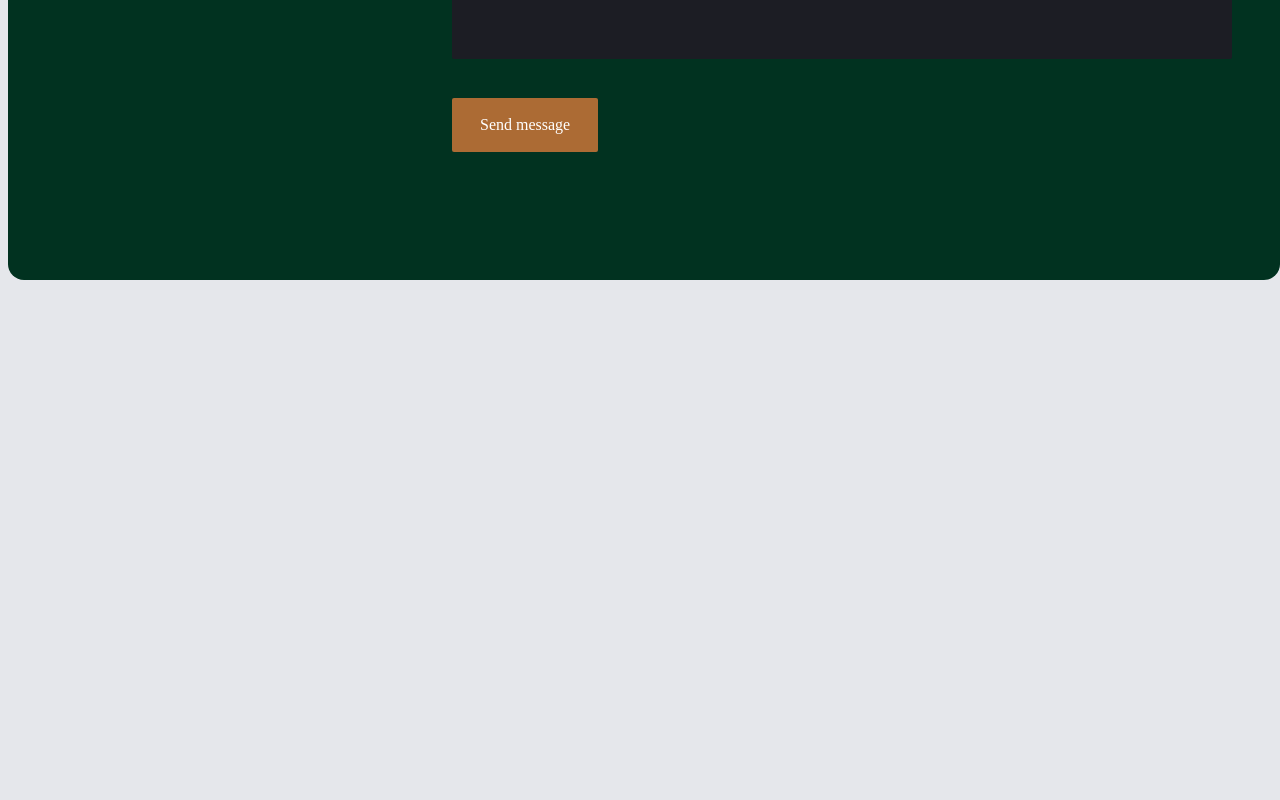
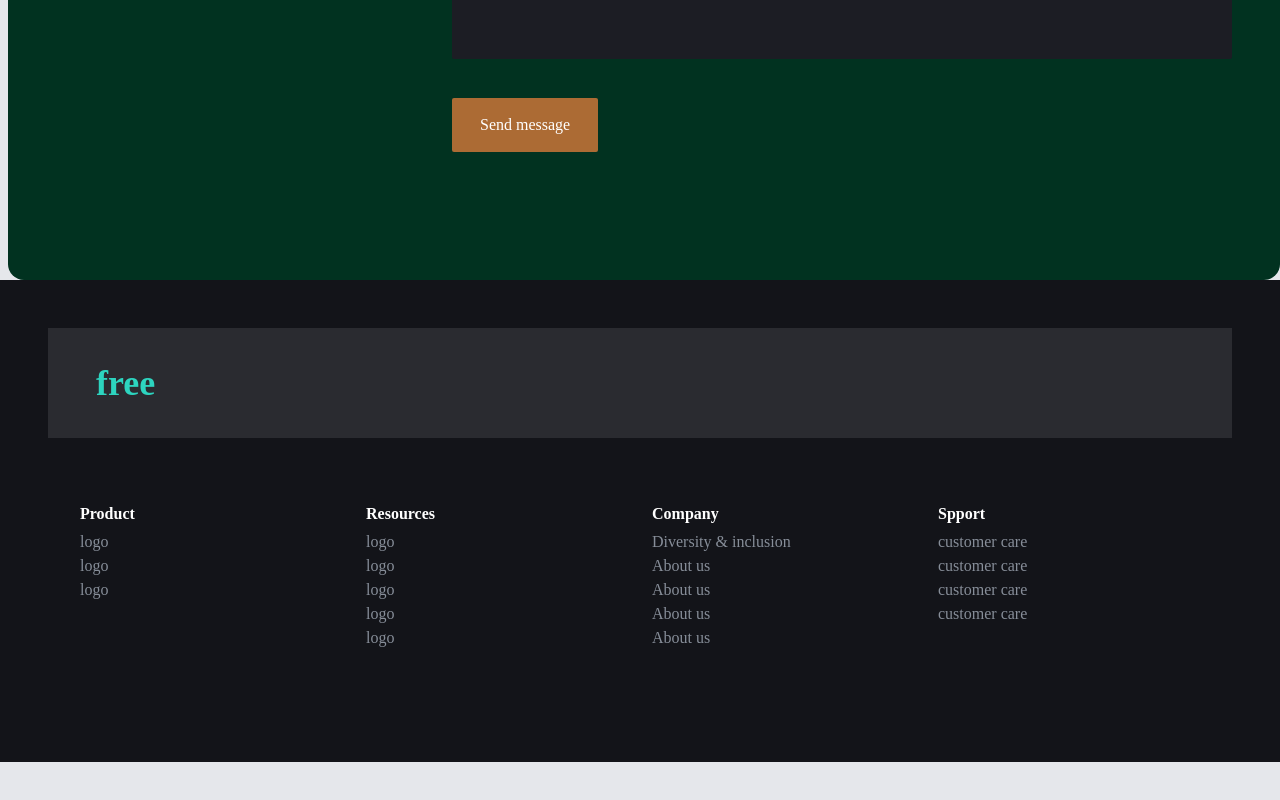
Before and after one commit to hafsa-nuh/interior-design-studio, a React (Create React App) app: page /contact in a window 1280 px wide. Shown: the part 657-1457 px from the top of the page. After the commit the page ends 1419 px from the top, so only its background shows below. Built offline with nearby package versions, Linux system fonts and the light colour scheme; data requests are answered from the project's data file.

Commit message:
post is adding but in doubles

```diff
--- a/src/App.js
+++ b/src/App.js
@@ -7,6 +7,7 @@ import Services from './pages/Services';
 import Project from './pages/Project';
 import Testimonials from './pages/Testimonials';
 import Contact from './pages/Contact';
+import Footer from './components/Footer';
 
 const App = () => {
   return (
@@ -20,9 +21,10 @@ const App = () => {
         <Route path="/testimonial" element={<Testimonials />} />
         <Route path="/contact" element={<Contact />} />
       </Routes>
+      <Footer/>
       {/* <About/> */}
       {/* <Home /> */}
-      <div style={{ height: "2000px" }}></div>
+      {/* <div style={{ height: "2000px" }}></div> */}
     </div>
   );
 };
--- a/src/components/Footer.js
+++ b/src/components/Footer.js
@@ -0,0 +1,19 @@
+import React from 'react';
+import FooterItem from './FooterItem';
+
+function Footer() {
+  return (
+    <>
+      <footer className="bg-tertiary py-12">
+        <div className="container mx-auto">
+            <div className='md:flex md:justify-between md:items-center sm:px-12 px-4 bg-[#ffffff19] py-7'>
+                <h1 className='lg:text-4xl text-3xl md:mb-0 mb_6 lg:leading-normal font-semibold md:w-2/5' ><span className='text-teal-400' >free</span></h1>
+            </div>
+<FooterItem/>
+        </div>
+      </footer>
+    </>
+  );
+}
+
+export default Footer
--- /dev/null
+++ b/src/components/FooterItem.js
@@ -0,0 +1,17 @@
+import React from 'react';
+import Item from './Item';
+import {product,resources, company, support} from "../data"
+
+function FooterItem() {
+
+  return (
+    <div className="grid grid-cols-1  sm:grid-cols-3 lg:grid-cols-4 gap-6 sm:px-8 px-5 py-16">
+      <Item links={product} title='Product' />
+      <Item links={resources} title='Resources' />
+      <Item links={company} title='Company' />
+      <Item links={support} title='Spport' />
+    </div>
+  );
+}
+
+export default FooterItem
--- /dev/null
+++ b/src/components/Item.js
@@ -0,0 +1,18 @@
+import React from 'react'
+
+function Item({links, title}) {
+  return (
+    <>
+      <ul>
+        <h1 className='mb-1 font-semibold' >{title}</h1>
+        {links.map((item)=>(
+            <li key={item.name} >
+                <a href={item.link}>{item.name}</a>
+            </li>
+        ))}
+      </ul>
+    </>
+  );
+}
+
+export default Item
--- a/src/data.js
+++ b/src/data.js
@@ -46,3 +46,40 @@ export const contact = [
     description: 'Serving clients worldwide',
   },
 ];
+
+// footer
+export const product= [
+  {name: "logo", link:"#"},
+  {name: "logo", link:"#"},
+  {name: "logo", link:"#"}
+];
+export const resources = [
+  { name: "logo", link: "#" },
+  { name: "logo", link: "#" },
+  { name: "logo", link: "#" },
+  { name: "logo", link: "#" },
+  { name: "logo", link: "#" }
+];
+
+export const company = [
+  { name: "Diversity & inclusion", link: "#" },
+  { name: "About us", link: "#" },
+  { name: "About us", link: "#" },
+  { name: "About us", link: "#" },
+  { name: "About us", link: "#" }
+];
+
+export const support=[
+  {name:'customer care', link:'#'},
+  {name:'customer care', link:'#'},
+  {name:'customer care', link:'#'},
+  {name:'customer care', link:'#'}
+];
+
+export const icons = [
+  { name: "logo-facebook", link: "#" },
+  { name: "logo-facebook", link: "#" },
+  { name: "logo-facebook", link: "#" },
+  { name: "logo-facebook", link: "#" },
+  { name: "logo-facebook", link: "#" },
+];
```
